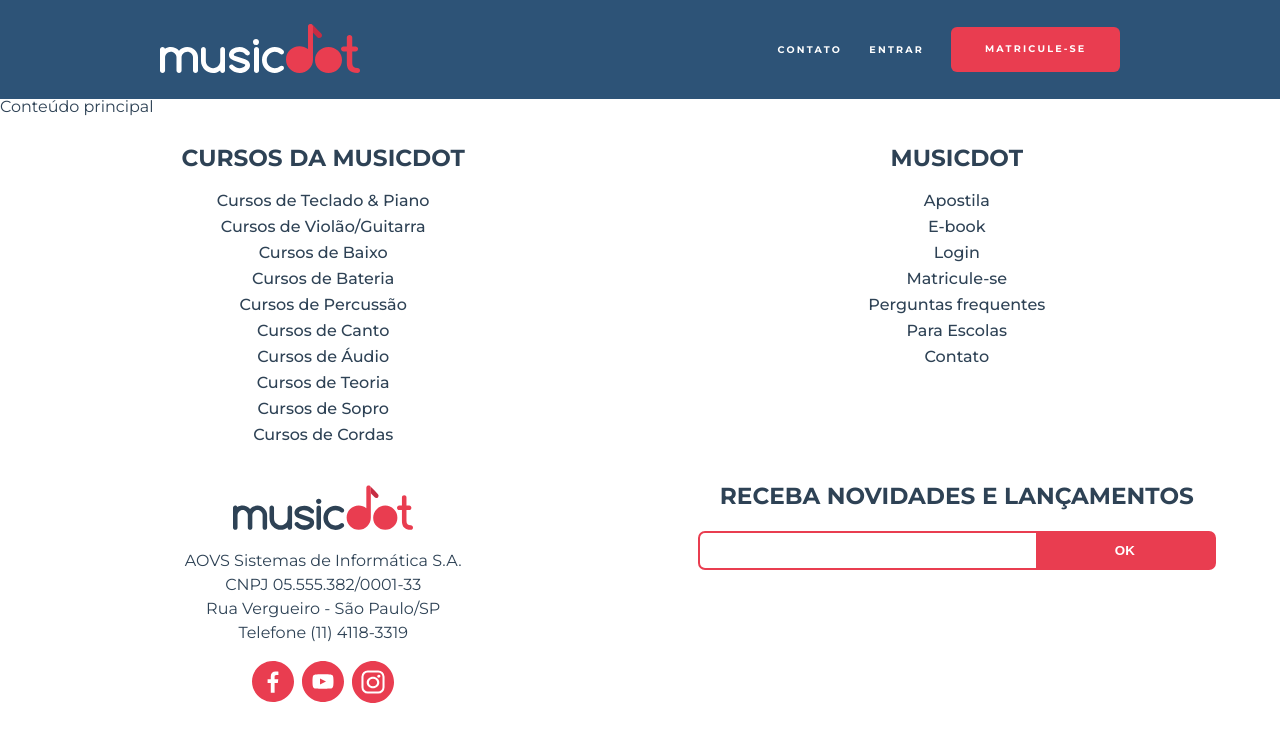
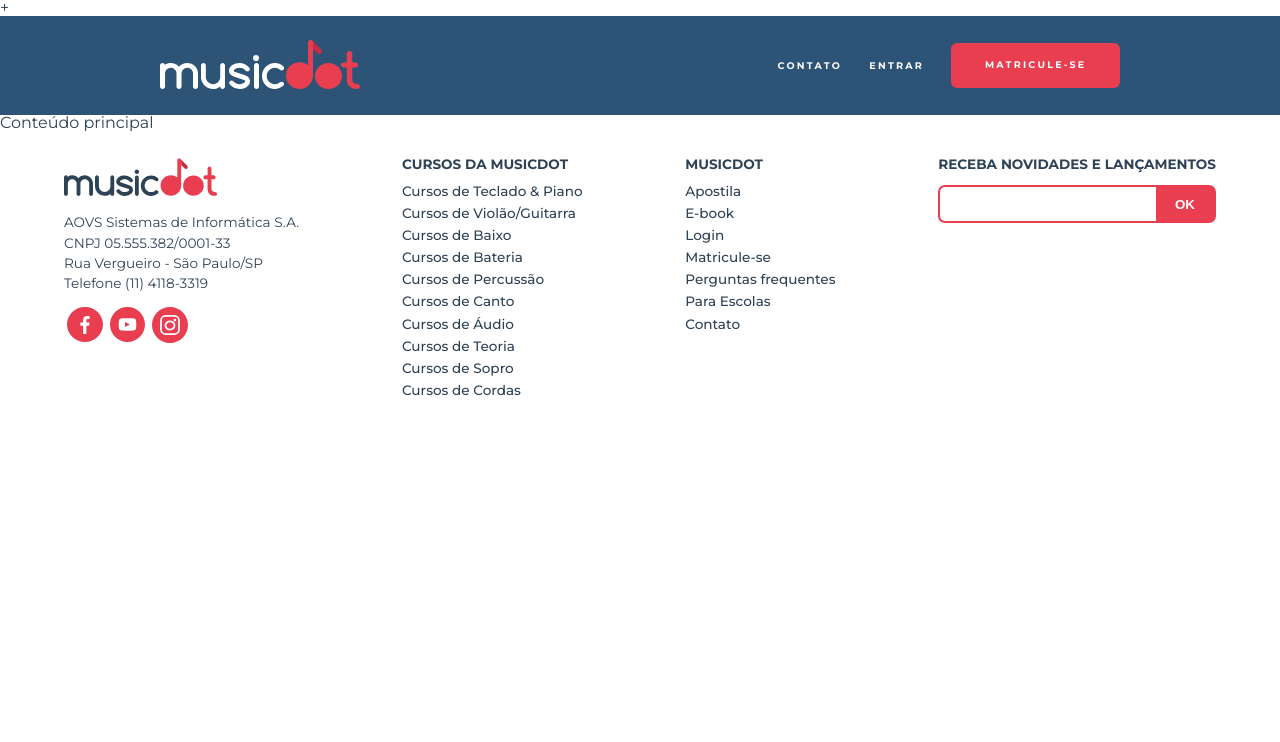
Before and after one commit to fllaviacorreia/Programa-o-Web, a plain HTML site: page Site - Apostila/index.html in a window 1280 px wide. Drawn offline with Linux system fonts and the light colour scheme.

Commit message:
Exercícios capítulo 44 e 45

```diff
--- a/Site - Apostila/css/rodape.css
+++ b/Site - Apostila/css/rodape.css
@@ -57,7 +57,7 @@
     }
 }
 
-@media(min-width: 640px) {
+@media(min-width: 640px) and (max-width: 1200px){
      .rodape {
         display: flex;
         flex-wrap: wrap;
@@ -93,3 +93,28 @@
         margin-top: 2em;
     }
 }
+
+@media(min-width: 1200px) {
+    .rodape {
+        display: flex;
+        justify-content: space-between;
+        font-size: 0.85rem;
+        text-align: left;
+    }
+
+    .rodape__titulo {
+        font-size: 1em;
+    }
+
+    .rodape__lista-midias-sociais {
+        justify-content: left;
+    }
+
+    .rodape__secao {
+        margin-top: 0;
+    }
+
+    .rodape__secao  .rodape__secao {
+        margin-left: 2em;
+    }
+}
--- a/Site - Apostila/index.html
+++ b/Site - Apostila/index.html
@@ -11,8 +11,10 @@
         <link rel="stylesheet" href="https://fonts.googleapis.com/css?family=Montserrat:300,400,500,
 600,700,&display=block">
 
-        <!-- Inclusão do arquivo CSS -->
-        <link rel="stylesheet" href="css/reset.css">
+        <!-- Inclusão dos CSS's -->
+        <link rel="stylesheet" href="css/reset.css">+
+        <link rel="stylesheet" href="css/container.css">
+
         <link rel="stylesheet" href="css/cabecalho.css">
         <link rel="stylesheet" href="css/rodape.css">
         <link rel="stylesheet" href="css/form-newsletter.css">
@@ -23,7 +25,7 @@
       <!-- início do corpo-->
     <body>
  <!--********* TOPO ***************-->
-        <header class="cabecalho">
+        <header class="cabecalho container">
             <a href="index.html">
                 <img class="cabecalho__logo" src="img/musicdot-logo-light.svg"
                 title="Ir para a página inicial da Musicdot"
@@ -46,7 +48,7 @@
         </main>
 
 <!--********* RODAPÉ ***************-->
-        <footer class="rodape">
+        <footer class="rodape container">
             <section class="rodape__secao rodape__secao--sobre">
                 <!--********* SESSÃO INFO/REDES SOCIAIS ***************-->
                 <img class="rodape__logo" src="img/logo.svg" alt="Logo da MusicDot">
```
Also changed, not shown: Site - Apostila/css/container.css (added).
